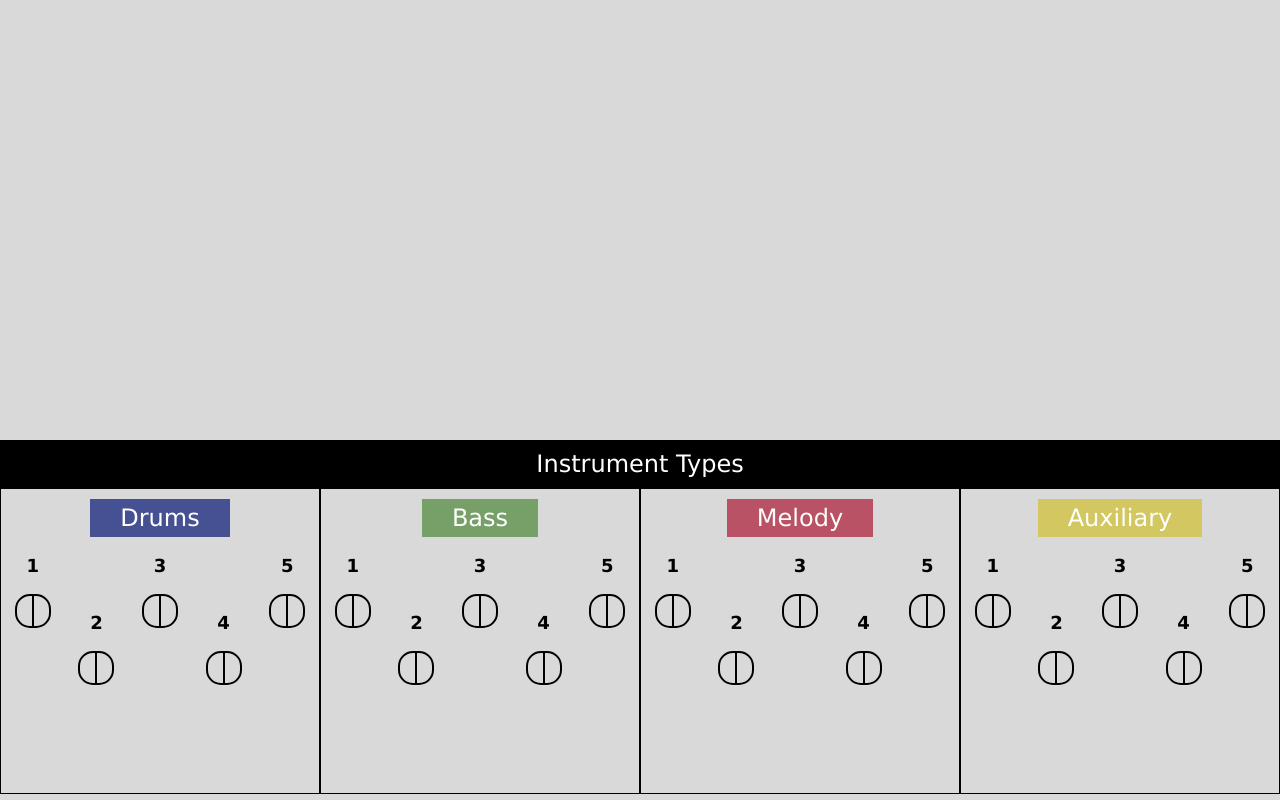
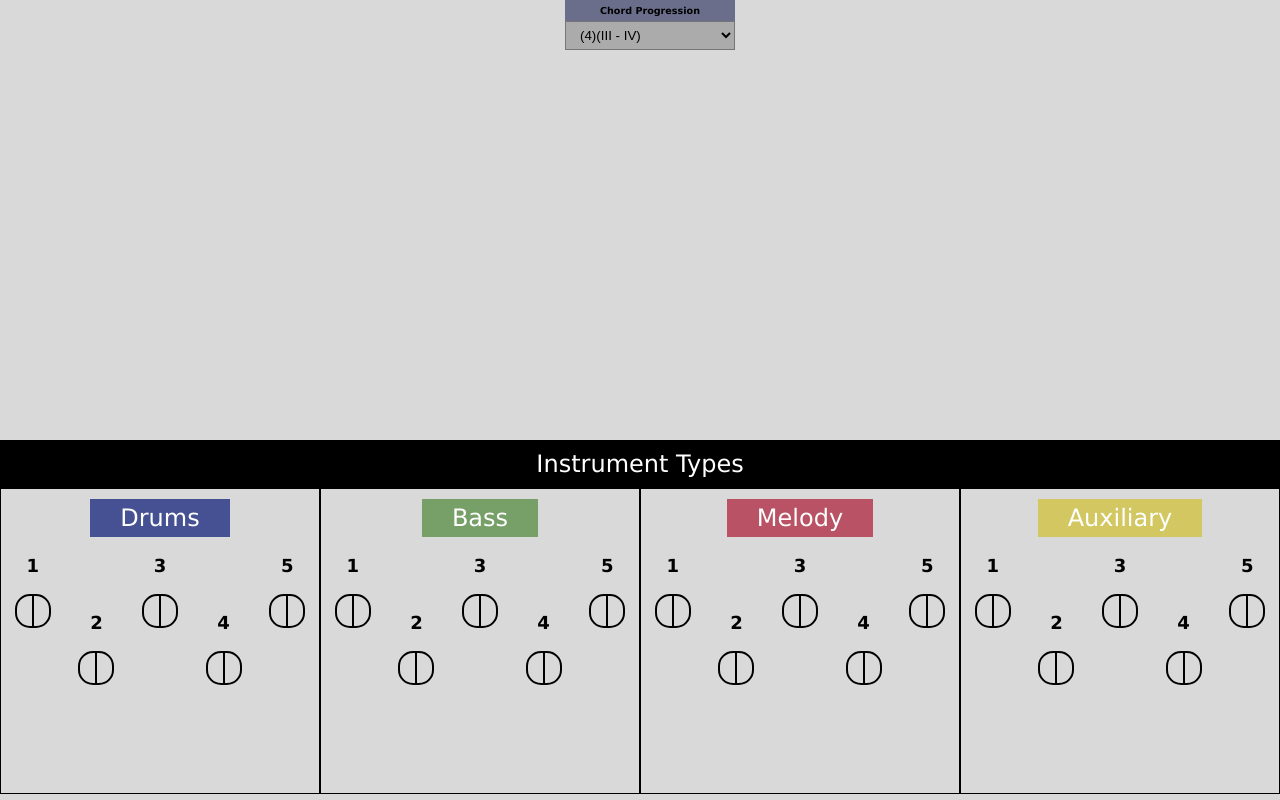
Before and after one commit to angel1254mc/SweetBeats-MVP, a Next.js app: page / in a window 1280 px wide. Built offline with nearby package versions, Linux system fonts and the light colour scheme.

Commit message:
Chord Progression Dropdown

```diff
--- /dev/null
+++ b/components/MeasuresContainer.jsx
@@ -0,0 +1,26 @@
+import { faCaretDown } from '@fortawesome/free-solid-svg-icons'
+import { FontAwesomeIcon } from '@fortawesome/react-fontawesome'
+import React from 'react'
+
+const MeasuresContainer = () => {
+  return (
+    <div className="top-container">
+        <div className="chord-selector">
+            <div className="chord-select-label">
+                Chord Progression
+            </div>
+            <select className="chord-select-dropdown">
+                <option className="chord-select-option">
+                    <span>(4)</span>
+                    <span>
+                        (III - IV)
+                    </span>
+                </option>
+            </select>
+        </div>
+
+    </div>
+  )
+}
+
+export default MeasuresContainer
--- a/package.json
+++ b/package.json
@@ -9,6 +9,9 @@
     "lint": "next lint"
   },
   "dependencies": {
+    "@fortawesome/fontawesome-svg-core": "^6.3.0",
+    "@fortawesome/free-solid-svg-icons": "^6.3.0",
+    "@fortawesome/react-fontawesome": "^0.2.0",
     "@next/font": "13.2.3",
     "eslint": "8.35.0",
     "eslint-config-next": "13.2.3",
--- a/pages/index.js
+++ b/pages/index.js
@@ -3,10 +3,14 @@ import Image from 'next/image'
 import { Inter } from '@next/font/google'
 import styles from '../styles/Home.module.css'
 import InstrumentContainer from '../components/InstrumentContainer'
+import { useState } from 'react'
+import MeasuresContainer from '../components/MeasuresContainer'
 
 const inter = Inter({ subsets: ['latin'] })
 
 export default function Home() {
+
+  const [activeInstruments, setActiveInstruments] = useState({})
   return (
     <>
       <Head>
@@ -17,9 +21,7 @@ export default function Home() {
       </Head>
       <main>
         <div className="main_app_container">
-          <div className="top-container">
-
-          </div>
+          <MeasuresContainer/>
           <div className="instruments">
             <div className="instrument-types-label">
               Instrument Types
--- a/styles/globals.css
+++ b/styles/globals.css
@@ -6,6 +6,55 @@ body {
 .top-container {
   width: 100%;
   height: 55vh;
+  position: relative;
+  display: flex;
+  justify-content: center;
+}
+.chord-selector {
+  position: absolute;
+  width: 150px;
+  font-size: 0.6rem;
+  display: flex;
+  flex-direction: column;
+  justify-content: center;
+  font-weight: bold;
+}
+.chord-select-label {
+  padding: 5px;
+  padding-left: 10px;
+  padding-right: 10px;
+  width: 100%;
+  display: flex;
+  background-color: #6A6E8A;
+  justify-content: center;
+  font-weight: bold;
+}
+select.chord-select-dropdown {
+  width: 170px !important;
+  /**Fuck Best Practices**/
+  padding: 5px;
+  padding-left: 10px;
+  padding-right: 10px;
+  width: 100%;
+  display: flex;
+  justify-content: space-between;
+  background-color: #ABABAB;
+}
+.chord-select-option {
+  display: flex;
+  width: 100%;
+}
+.chord-select-option span {
+  width: auto;
+  height: 1rem;
+  font-size: 1rem;
+  min-width: 20.20%;
+}
+
+.caret-container {
+  display: flex;
+  justify-content: center;
+  align-items: center;
 }
 .instruments {
   display: flex;
```
Also changed, not shown: hooks/useInstruments.jsx (added, +44 -0 lines), 1 other file (tests, documents, lock files or other folders).
